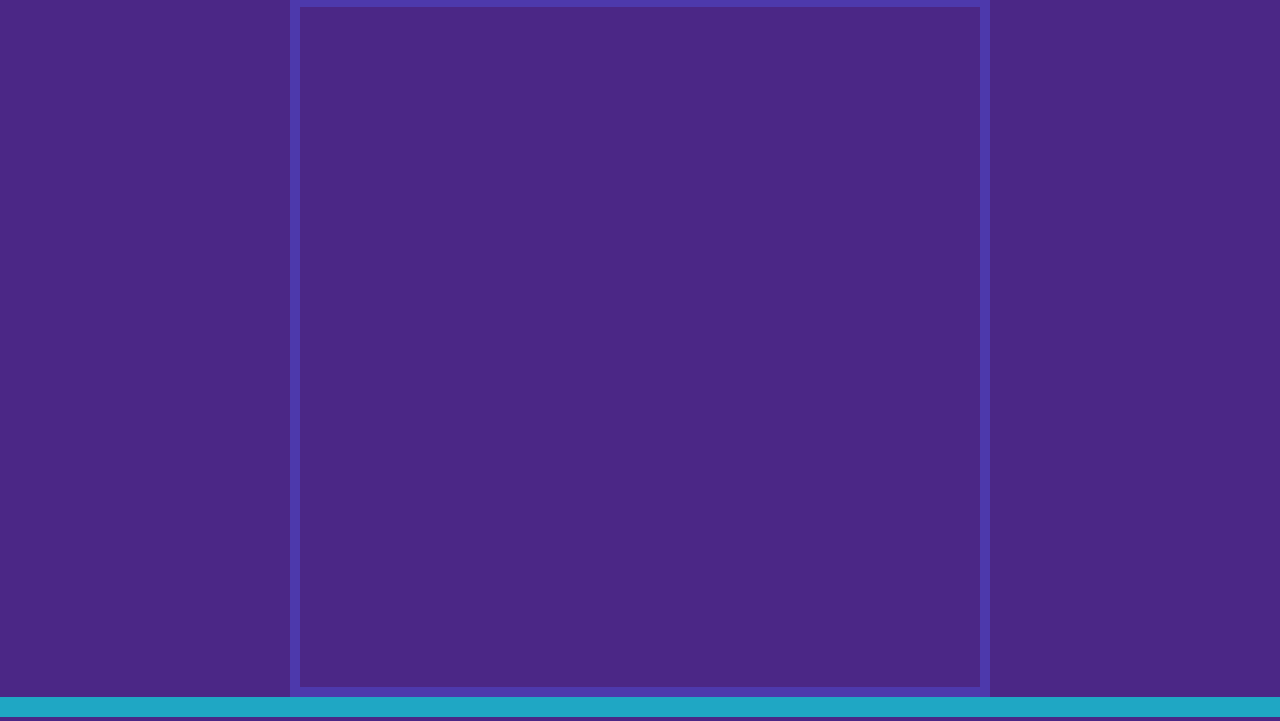
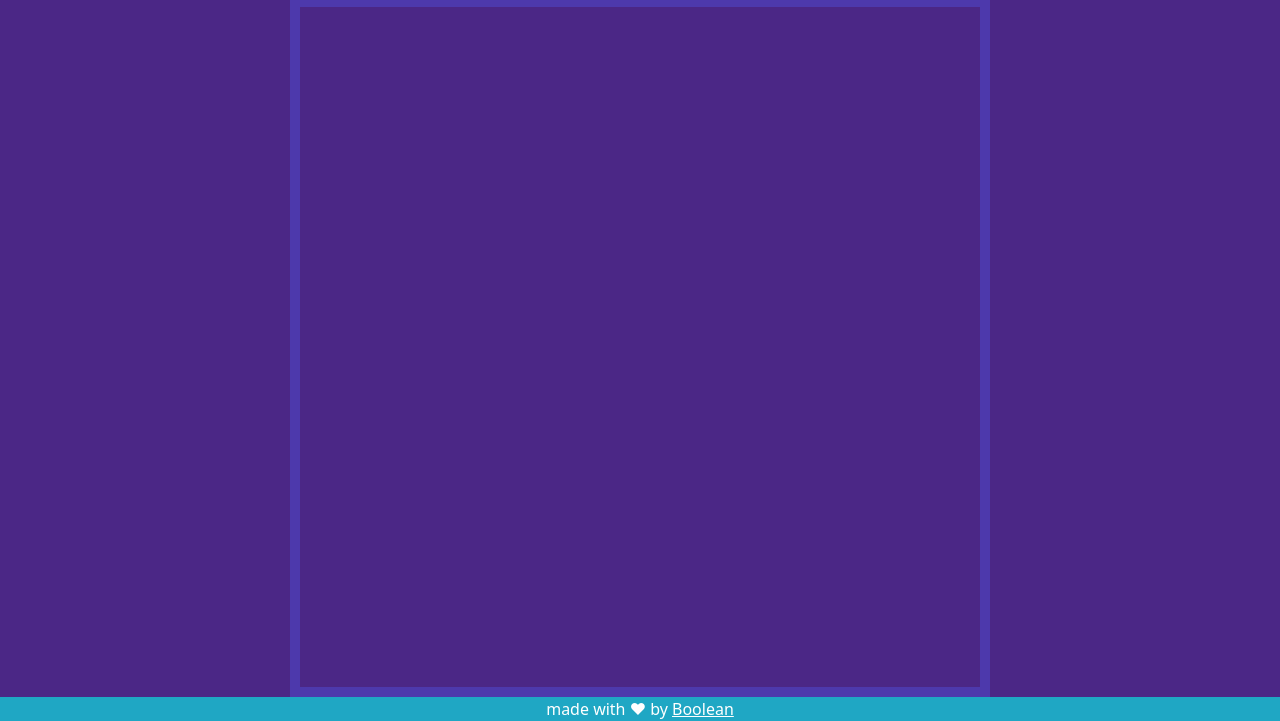
Before and after one commit to sashapoliti/js-campominato-grid, a plain HTML site: page index.html in a window 1280 px wide. Shown: the part 83-804 px from the top of the page. Drawn offline with nearby package versions, Linux system fonts and the light colour scheme.

Commit message:
footer complete with css

```diff
--- a/css/style.css
+++ b/css/style.css
@@ -69,3 +69,10 @@ footer {
     height: 50px;
     background-color: #1FA7C4;
 }
+footer a {
+    color: white;
+}
+footer a:hover {
+    color: #4B2786;
+    transition-duration: 0.2s;
+}
--- a/index.html
+++ b/index.html
@@ -40,8 +40,8 @@
       </main>
 
       <!-- footer -->
-      <footer>
-
+      <footer class="d-flex align-items-center justify-content-center ">
+        <span>made with &hearts; by <a href="#">Boolean</a></span>
       </footer>
       </div>
     <script src="js/utility.js" type="text/javascript"></script>
```
